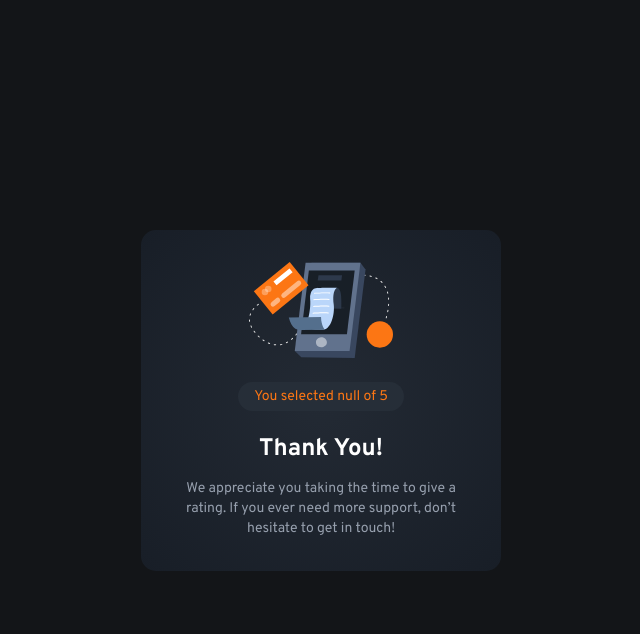
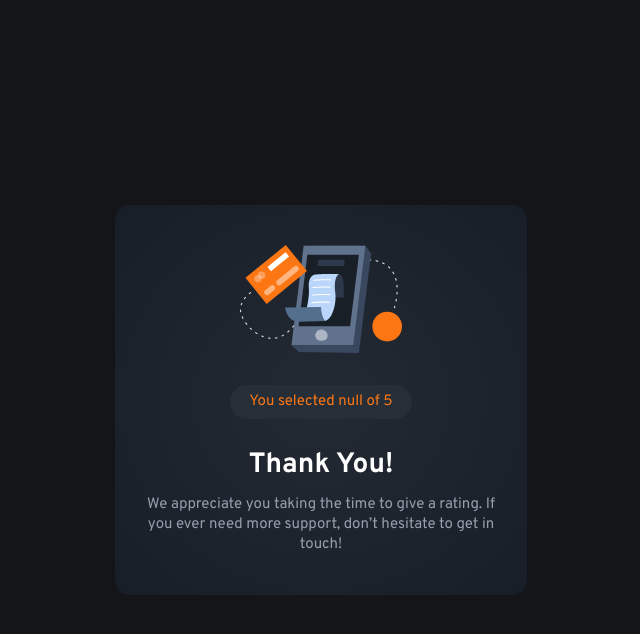
Before and after one commit to leeport511/interactive-rating-comp-2025, a React (Vite) app: page / in a window 1280 px wide. Both pictures are taken after a click on the button "SUBMIT". Shown: the top 634 px of the page, without its empty margins (319-959 px from the left). Built offline with nearby package versions, Linux system fonts and the light colour scheme.

Commit message:
done with responsive desing. That's it Folks, Well Done

```diff
--- a/src/components/CreditCardImage.tsx
+++ b/src/components/CreditCardImage.tsx
@@ -1,10 +1,10 @@
 export const CreditCardImage = () => {
 	return (
-		<div className='mb-6'>
+		<div className='mb-6 md:mb-8'>
 			<img
 				src='../assets/images/illustration-thank-you.svg'
 				alt='Postnet anda credit Card'
-				className='w-36 h-24'
+				className='w-36 md:w-[162px] h-24 md:h-[108px]'
 			/>
 		</div>
 	);
--- a/src/components/NumberSelector.tsx
+++ b/src/components/NumberSelector.tsx
@@ -12,7 +12,7 @@ export const NumberSelector = ({
 				return (
 					<button
 						key={number}
-						className={`bg-grey900 h-10 w-10 rounded-full cursor-pointer transition-all ease-in ${
+						className={`bg-grey900 h-10 w-10 md:h-[51px] md:w-[51px] rounded-full cursor-pointer transition-all ease-in ${
 							selected === number
 								? 'bg-orange500 text-black'
 								: 'bg-grey900 text-grey500 hover:text-grey900 hover:bg-white'
--- a/src/components/SelectedPointsMessage.tsx
+++ b/src/components/SelectedPointsMessage.tsx
@@ -3,8 +3,8 @@ import type { SelectedPointsProps } from '../interfaces/interfaces';
 
 export const SelectedPointsMessage = (props: SelectedPointsProps) => {
 	return (
-		<div className='mb-6 px-4 py-1 bg-grey900 rounded-[22.5px]'>
-			<p className='text-orange500 text-[14px]'>
+		<div className='mb-6 md:mb-8 px-4 py-1 md:py-[6px] md:px-[19.5px] bg-grey900 rounded-[22.5px]'>
+			<p className='text-orange500 text-[14px] md:text-[15px]'>
 				{`You selected ${props.selectedNumber} of ${numbers.length}`}
 			</p>
 		</div>
--- a/src/components/StarIcon.tsx
+++ b/src/components/StarIcon.tsx
@@ -1,6 +1,6 @@
 export const StarIcon = () => {
 	return (
-		<div className='bg-grey900 rounded-full h-10 w-10 mb-6 flex justify-center items-center'>
+		<div className='bg-grey900 rounded-full h-10 w-10 md:h-12 md:w-12 mb-6 md:mb-8 flex justify-center items-center'>
 			<img
 				src='../assets/images/icon-star.svg'
 				alt='Icon Star'
--- a/src/pages/MainPage.tsx
+++ b/src/pages/MainPage.tsx
@@ -9,7 +9,7 @@ export const MainPage = ({
 	handleSubmitBtn,
 }: MainPageProps) => {
 	return (
-		<section className='w-[327px] rounded-[15px] p-6 bg-radial from-gr-start to-gr-end'>
+		<section className='w-[327px] md:w-[412px] rounded-[15px] md:rounded-[30px] p-6 md:py-8 bg-radial from-gr-start to-gr-end'>
 			<StarIcon />
 			<div className='mb-4'>
 				<h2 className='mb-4 font-bold leading-7 text-2xl text-white'>
--- a/src/pages/ThanksPage.tsx
+++ b/src/pages/ThanksPage.tsx
@@ -4,16 +4,16 @@ import type { ThanksPageProps } from '../interfaces/interfaces';
 
 export const ThanksPage = (props: ThanksPageProps) => {
 	return (
-		<section className='w-[360px] rounded-[15px] px-6 py-8 bg-radial from-gr-start to-gr-end flex flex-col items-center'>
+		<section className='w-[360px] md:w-[412px] rounded-[15px] px-6 py-8 md:px-8 md:py-10 bg-radial from-gr-start to-gr-end flex flex-col items-center'>
 			<CreditCardImage />
 			<SelectedPointsMessage
 				selectedNumber={props.selectedNumber}
 			/>
 			<div className='text-center'>
-				<h2 className='text-white text-2xl font-bold leading-7 capitalize mb-4'>
+				<h2 className='text-white text-2xl md:text-[28px] font-bold leading-7 capitalize mb-4'>
 					thank you!
 				</h2>
-				<p className='text-grey500 text-[14px] leading-5'>
+				<p className='text-grey500 text-[14px] md:text-[15px] leading-5'>
 					We appreciate you taking the time to give a
 					rating. If you ever need more support, don’t
 					hesitate to get in touch!
```
